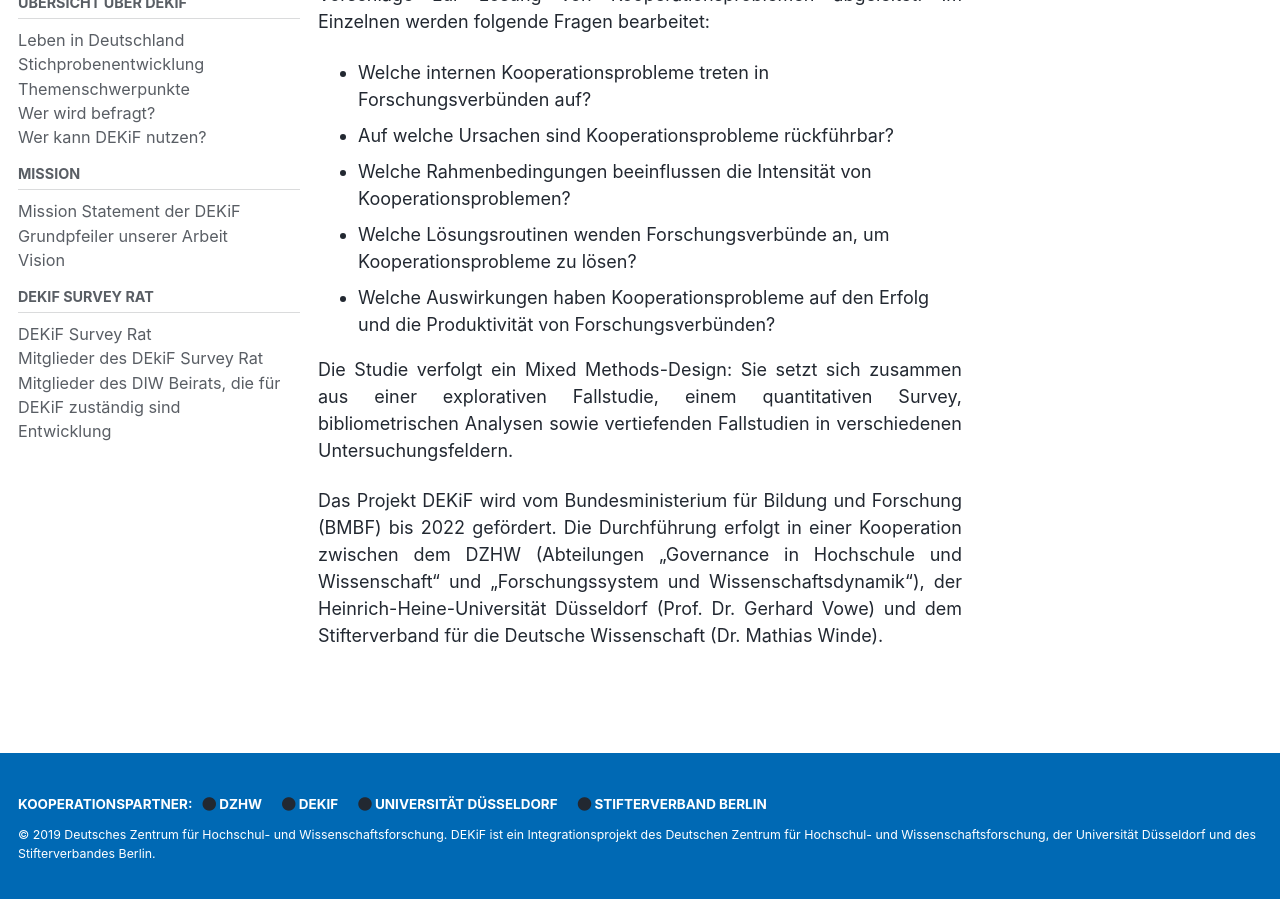
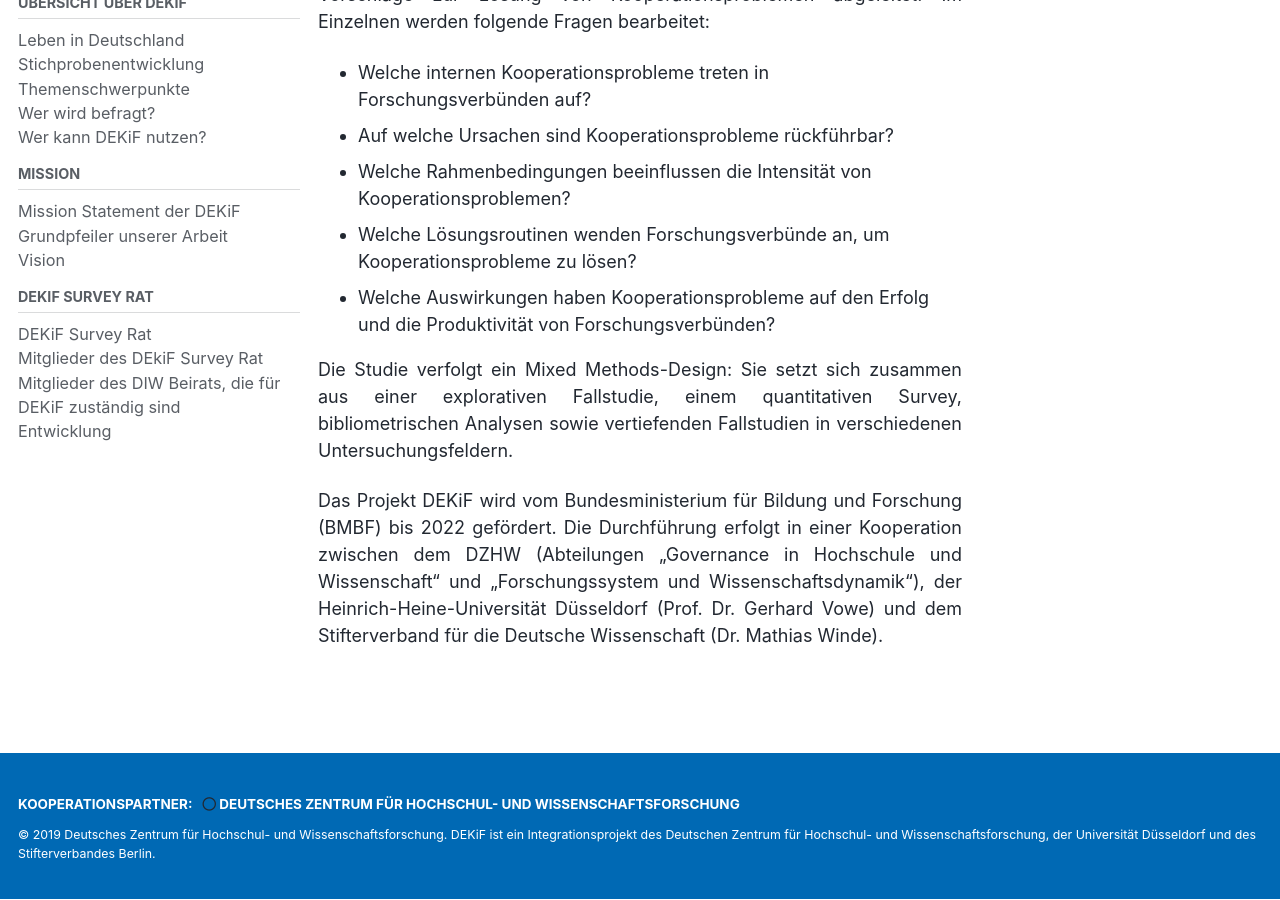
Before and after one commit to MalteHueckstaedt/Chernoff_Face, a Jekyll site: the page built from index.md, in a window 1280 px wide and 900 px high, scrolled down 368 px. Built offline with Jekyll 4.4.1, drawn with Linux system fonts in a browser that asks for light colours; cached includes are drawn as plain includes; nearby versions of some CDN libraries.

Commit message:
Entferne Links und Icons aus Footer.  Nur DZHW bleib stehen.

```diff
--- a/_config.yml
+++ b/_config.yml
@@ -145,18 +145,16 @@ footer:
     - label: "GitHub"
       icon: "fab fa-fw fa-github"
       #url: "https://github.com/DZHW-DEKiF?tab=repositories"
-    - label: "DZHW"
-      icon: "fas fa-circle"
+    - label: "Deutsches Zentrum für Hochschul- und Wissenschaftsforschung"
+      icon: "far fa-circle"
       url: "https://www.dzhw.eu/"
-    - label: "DEKiF"
-      icon: "fas fa-circle"
-      url: "https://www.dzhw.eu/forschung/projekt?pr_id=647"
-    - label: "Universität Düsseldorf"
-      icon: "fas fa-circle"
-      url: "https://www.uni-duesseldorf.de"
-    - label: "Stifterverband Berlin"
-      icon: "fas fa-circle"
-      url: "https://www.stifterverband.org/"
+    # - label: "Universität Düsseldorf"
+    #   icon: "fas fa-circle"
+    #   url: "https://www.uni-duesseldorf.de"
+    # - label: "Stifterverband Berlin"
+    #   icon: "fas fa-circle"
+    #   url: "https://www.stifterverband.org/"
+
 
 
 # Reading Files
```
